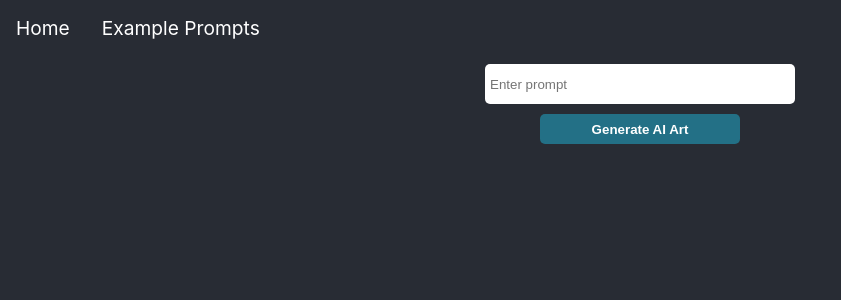
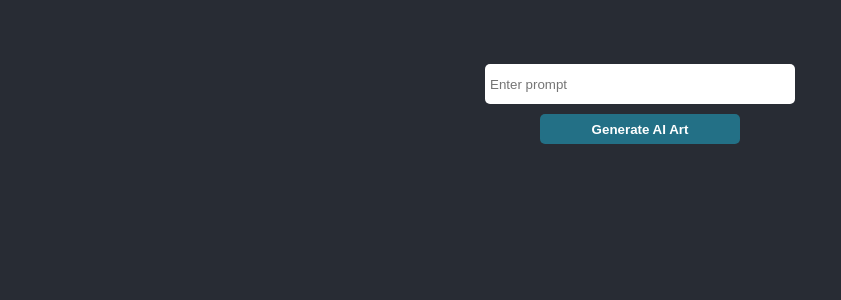
Before and after one commit to CodeTanim/art-engine, a React (Create React App) app: page / in a window 1280 px wide. Shown: the top 300 px of the page, without its empty margins (0-841 px from the left). Built offline with nearby package versions, Linux system fonts and the light colour scheme.

Commit message:
navbar gotten rid of

```diff
--- a/src/App.js
+++ b/src/App.js
@@ -27,7 +27,7 @@ function App() {
   const generateImages = async () => {
     setIsLoading(true);
     const newImageSrcs = [];
-    const mid = 'mdjrny-v4 style';
+    const mid = 'mdjrny-v4 style, aesthetic, beautiful, detailed, 4k, ultra-hd';
     for (let i = 0; i < 4; i++) {
       const randomNumber = Math.floor(Math.random() * 1000000);
       const response = await query({inputs: `${seedText} ${randomNumber} ${mid}`});
@@ -39,7 +39,7 @@ function App() {
 
   return (
     <div className="App">
-      <NavBar />
+      {/* <NavBar /> */}
       <header className="App-header">
         <div className="input-group">
           <input type="text" value={seedText} onChange={handleInputChange} placeholder="Enter prompt"/>
```
